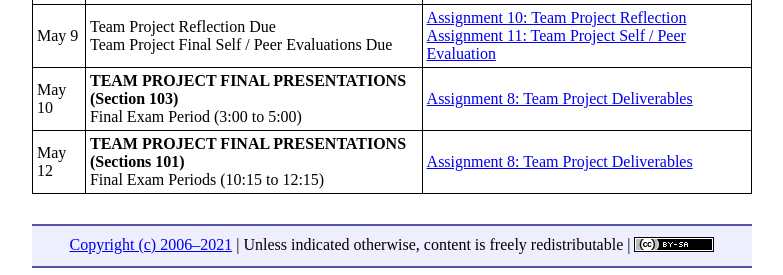
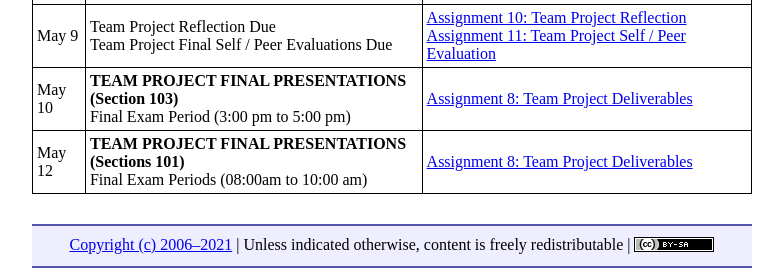
Before and after one commit to ycpcs/cs320-spring2021, a Jekyll site: the page built from schedule.md, in a window 1280 px wide and 900 px high, scrolled down 1564 px. Shown: the part 622-897 px from the top of the window, without its empty margins (248-1031 px from the left). Built offline with Jekyll 4.4.1, drawn with Linux system fonts in a browser that asks for light colours.

Commit message:
updated the schedule

```diff
--- a/schedule.md
+++ b/schedule.md
@@ -57,8 +57,8 @@ May 3  | Team Project Work Session
 May 5  | Team Project Work Session (last class session of semester)
 May 7  | Team Project Report Due | [Assignment 8: Team Project Deliverables](assign/assign08.html)
 May 9 | Team Project Reflection Due<br>Team Project Final Self / Peer Evaluations Due | [Assignment 10: Team Project Reflection](assign/assign10.html)<br> [Assignment 11: Team Project Self / Peer Evaluation](assign/assign11.html)
-May 10 | **TEAM PROJECT FINAL PRESENTATIONS (Section 103)**<br>Final Exam Period (3:00 to 5:00) | [Assignment 8: Team Project Deliverables](assign/assign08.html)
-May 12 | **TEAM PROJECT FINAL PRESENTATIONS (Sections 101)**<br>Final Exam Periods (10:15 to 12:15) | [Assignment 8: Team Project Deliverables](assign/assign08.html)
+May 10 | **TEAM PROJECT FINAL PRESENTATIONS (Section 103)**<br>Final Exam Period (3:00 pm to 5:00 pm) | [Assignment 8: Team Project Deliverables](assign/assign08.html)
+May 12 | **TEAM PROJECT FINAL PRESENTATIONS (Sections 101)**<br>Final Exam Periods (08:00am to 10:00 am) | [Assignment 8: Team Project Deliverables](assign/assign08.html)
 
 <!-- Commenting out rest of schedule until it's needed - and the dates will change, anyway
 -->
```
Also changed, not shown: assign/index.md (+1 -1 lines).
